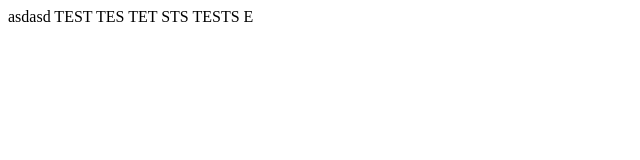
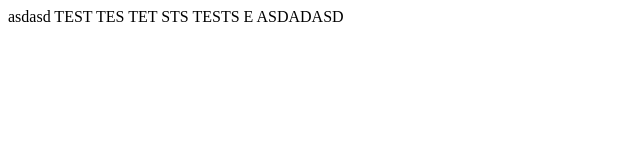
Before and after one commit to Youssfhazem1221/Coursera-test, a plain HTML site: page index.html in a window 1280 px wide. Shown: the whole page, without its empty margins (0-640 px from the left). Drawn offline with Linux system fonts and the light colour scheme.

Commit message:
Update index.html

```diff
--- a/index.html
+++ b/index.html
@@ -13,5 +13,8 @@
     STS
     TESTS
     E
+
+
+    ASDADASD
 </body>
 </html>
```
